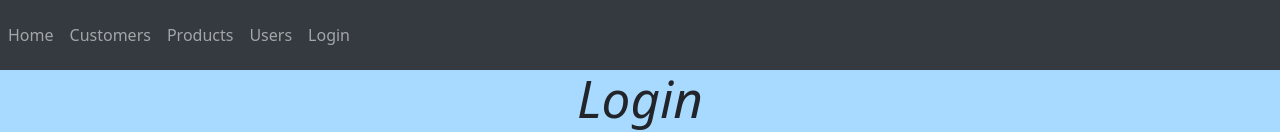
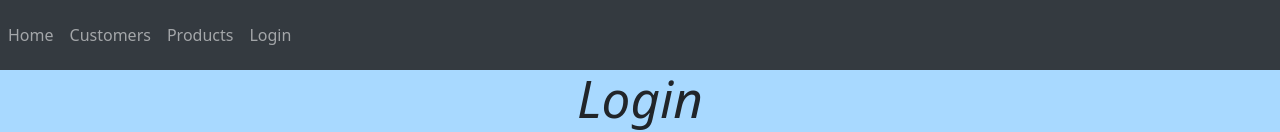
Before and after one commit to Tonifer1/nwReactVite, a React (Vite) app: page /login in a window 1280 px wide. Shown: the top 132 px of the page. Built offline with nearby package versions, Linux system fonts and the light colour scheme.

Commit message:
Paranneltu nav barin näyttämistä.Piilottaa nyt userit jos accessleveId ei oikea.

```diff
--- a/src/App.jsx
+++ b/src/App.jsx
@@ -18,23 +18,40 @@ const App = () => {
   const [message, setMessage] = useState('')
   const [isPositive, setIsPositive] = useState(false)
   const [loggedIn, setloggedIn] = useState(false)
+  const [acceslevelId, setAcceslevelId] = useState(null);
+
+
+    useEffect(() => {
+      const storedUsername = localStorage.getItem('username');
+      const storedAcceslevelId = localStorage.getItem('acceslevelId');
+
+      // Varmistetaan, että localStorage sisältää arvot
+      console.log('Stored username: (from App.jsx)', storedUsername);
+      console.log('Stored acceslevelId (from App.jsx):', storedAcceslevelId);
+
+      if (storedUsername && storedAcceslevelId) {
+        setloggedIn(true);
+        setAcceslevelId(storedAcceslevelId); // Asetetaan acceslevelId tilaan
+      }
+      else {
+        setloggedIn(false);
+        setAcceslevelId(null);
+      }
+
+    }, [loggedIn, acceslevelId]); // Ajetaan vain kerran komponentin ladataessa
 
 
 
-useEffect(() => {
-  if (localStorage.getItem('username') !== null) {
-    setloggedIn(true);
-  }
-}, []);
 
 const handleLogout = () => {
   localStorage.removeItem('username');
+  localStorage.removeItem('acceslevelId');
   setloggedIn(false);
   setMessage('Logged out successfully');
   setIsPositive(true);
   setShowMessage(true);
   setTimeout(() => {
-    setShowMessage(false);
+  setShowMessage(false);
   }, 3000);
 };
 
@@ -56,8 +73,11 @@ const handleLogout = () => {
               Products
             </Nav.Link>
 
+            {acceslevelId === "2" &&(
             <Nav.Link as={Link} to='/users'>
-               Users</Nav.Link>
+               Users
+            </Nav.Link>)}
+
             {loggedIn ? (
               <Nav.Link onClick={handleLogout}>Logout</Nav.Link>
             )
@@ -99,23 +119,23 @@ const handleLogout = () => {
           } />
 
           <Route path="/users" element={
-            loggedIn ?
-            (
+            acceslevelId === "2" ? (
               <UserList
                 setMessage={setMessage}
                 setIsPositive={setIsPositive}
                 setShowMessage={setShowMessage}
               />
             )
-            :
-            (<Navigate to="/login" replace />)
-          }/>
+             :
+             (<Navigate to="/login" replace />
+            )
+          } />
 
                 <Route path="/login" element={
                  !loggedIn ?
                 (
                   <Login setMessage={setMessage} setShowMessage={setShowMessage}
-                  setloggedIn={setloggedIn} setIsPositive={setIsPositive}/>
+                  setloggedIn={setloggedIn} setIsPositive={setIsPositive}  />
                 )
                 :
                 (<Navigate to="/" replace />)
--- a/src/login.jsx
+++ b/src/login.jsx
@@ -26,10 +26,12 @@ const Login = ({ setIsPositive, setMessage, setShowMessage, setloggedIn, }) => {
 
         Auth.authenticate(user)
         .then(response => {
+            console.log("Authentication successful, response: (from login.jsx)", response);
             localStorage.setItem('username', response.username);
-            localStorage.setItem('accesslevelId', response.accesslevelId);
+            localStorage.setItem('acceslevelId', response.acceslevelId);
             localStorage.setItem('token', response.token);
-            console.log('Token set to localStorage:', localStorage.getItem('token')); // Varmistus tulostuksen sijoittaminen nyt tähän
+            console.log("Setting acceslevelId: (from login.jsx)", response.acceslevelId);
+            console.log('Token set to localStorage: (from login.jsx)', localStorage.getItem('token')); // Varmistus tulostuksen sijoittaminen nyt tähän
             UserService.setToken(response.token); // Tämä asettaa tokenin
             CustomerService.setToken(response.token); // Aseta token CustomerServille
 
```
